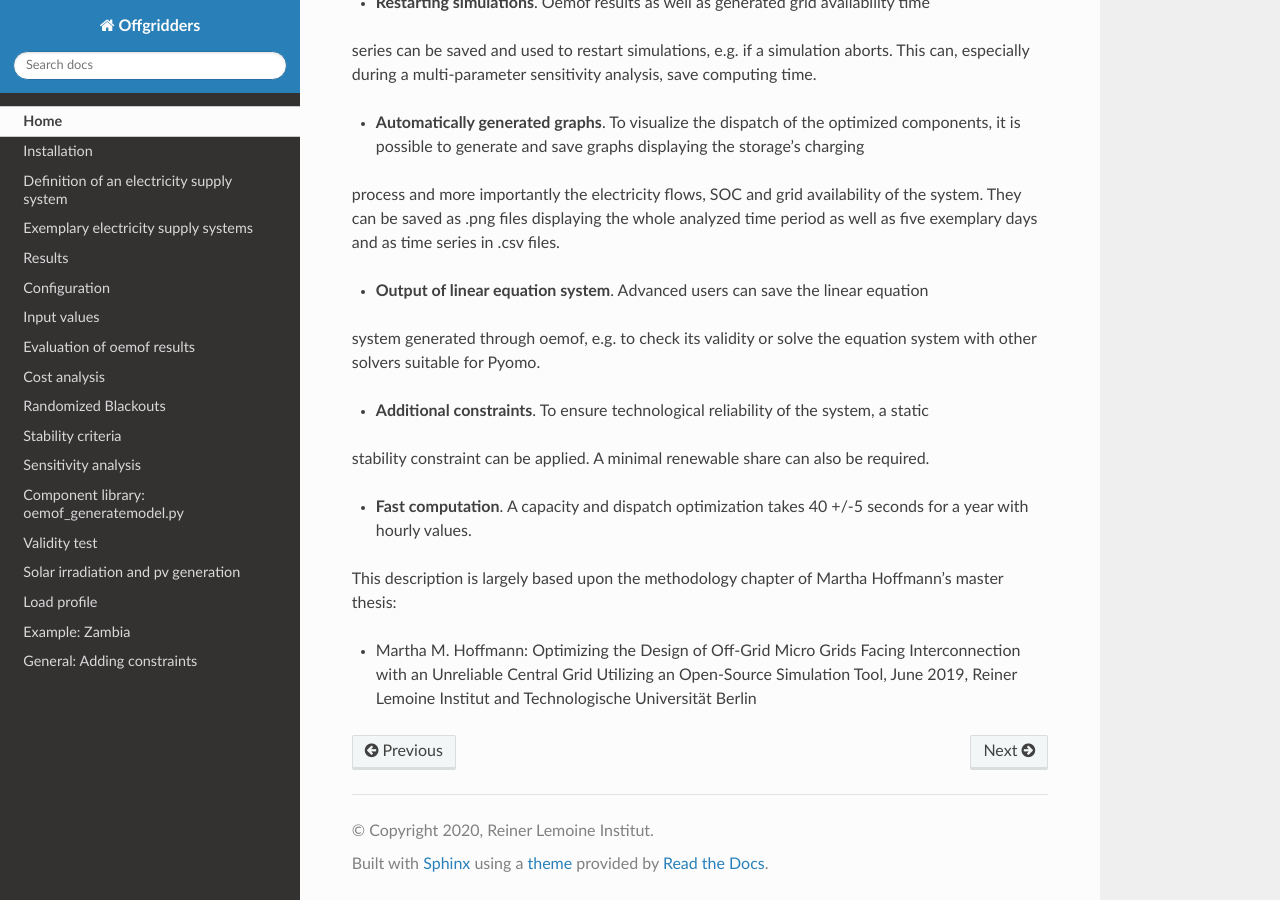
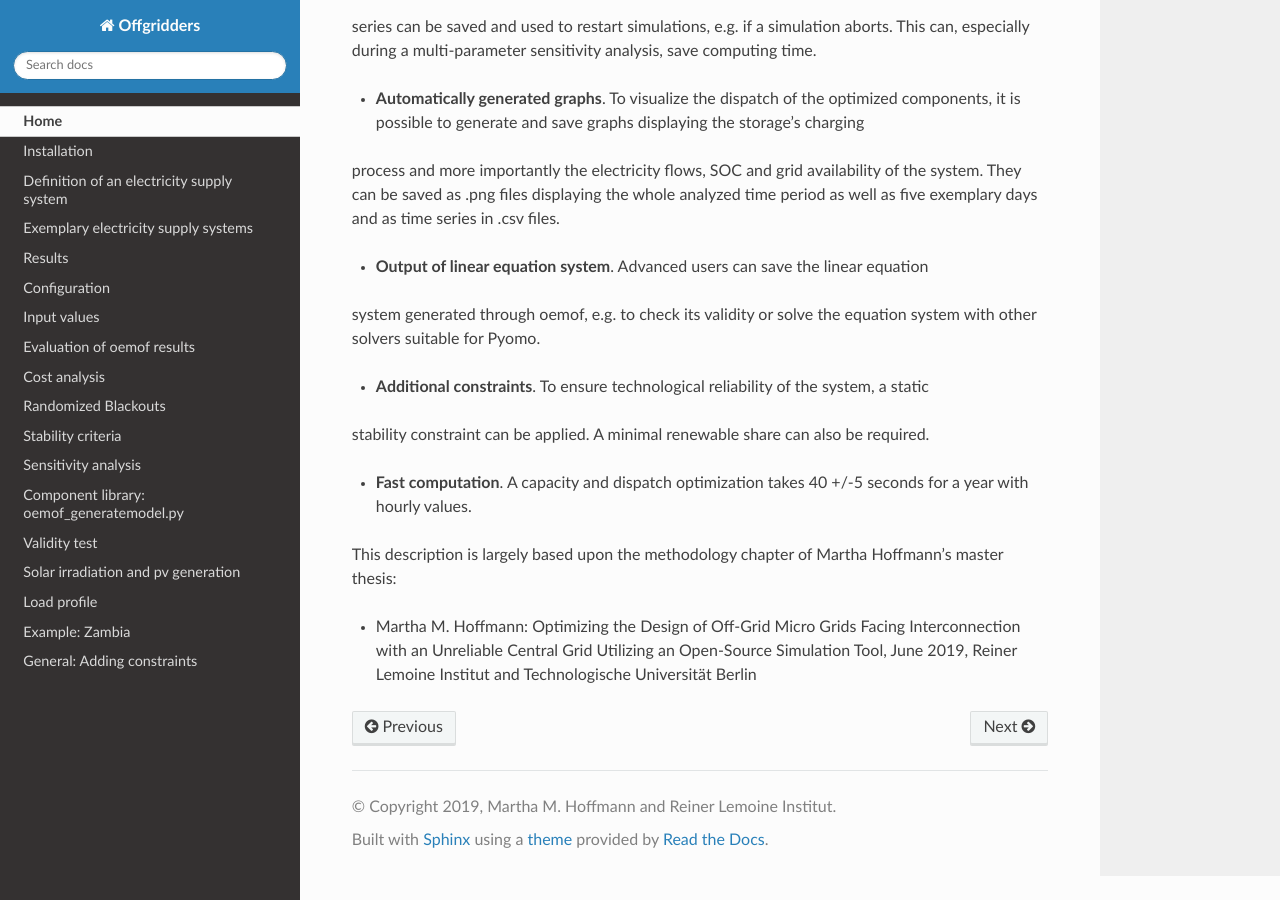
Before and after one commit to rl-institut/offgridders, a Sphinx documentation site: the page built from docs/Home.rst, in a window 1280 px wide and 900 px high, scrolled down 1801 px. Built offline with Sphinx 7.4.7 and the Read the Docs theme 2.0.0, drawn with Linux system fonts in a browser that asks for light colours; some of the changed text lies outside the part shown.

Commit message:
Smaller updates

```diff
--- a/docs/Home.rst
+++ b/docs/Home.rst
@@ -4,7 +4,7 @@
 
 *Welcome to the simulator_grid-connected_micro_grid wiki!*
 
-The **Open Electricity System Modelling and Optimization Tool (oesmot)**, based on python3, simulates an user-defined electricity supply system and performs an optimization of the system's capacities as well as a dispatch-optimization of the optimized assets, utilizing the Open Energy Modelling Framework ([Website](https://oemof.org/)) ([Code](https://github.com/oemof)). The system can be defined using:
+**Offgridders**, based on python3, simulates an user-defined electricity supply system and performs an optimization of the system's capacities as well as a dispatch-optimization of the optimized assets, utilizing the Open Energy Modelling Framework ([Website](https://oemof.org/)) ([Code](https://github.com/oemof)). The system can be defined using:
 
 * AC- and DC-demand
 * Inverters and rectifiers connecting AC- and DC-bus
--- a/docs/conf.py
+++ b/docs/conf.py
@@ -20,8 +20,8 @@
 # -- Project information -----------------------------------------------------
 
 project = "Offgridders"
-copyright = "2020, Reiner Lemoine Institut"
-author = "Reiner Lemoine Institut"
+copyright = "2019, Martha M. Hoffmann and Reiner Lemoine Institut"
+author = "Martha M. Hoffmann and Reiner Lemoine Institut"
 
 # The full version, including alpha/beta/rc tags
 release = "0.0.1"
```
